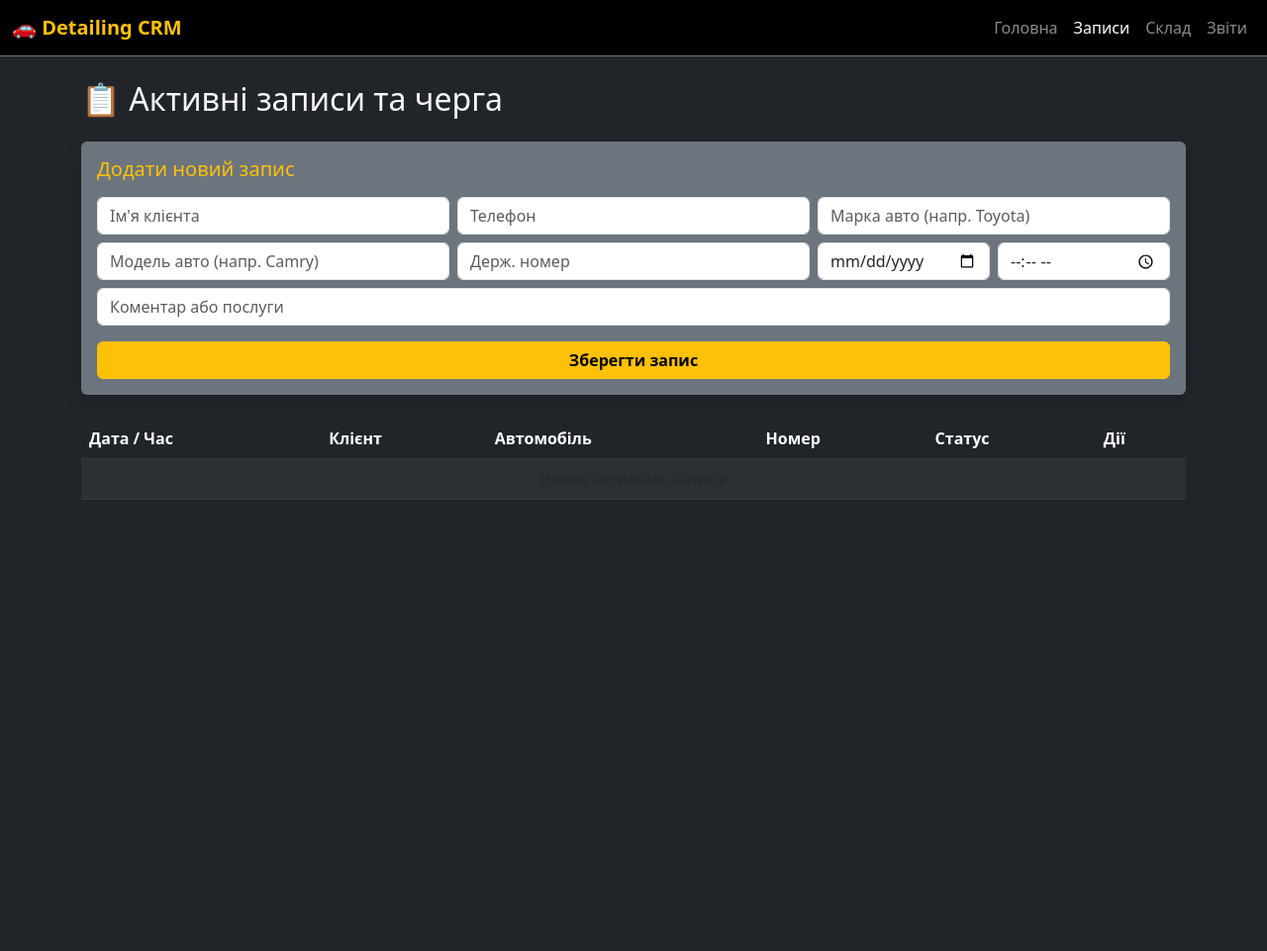
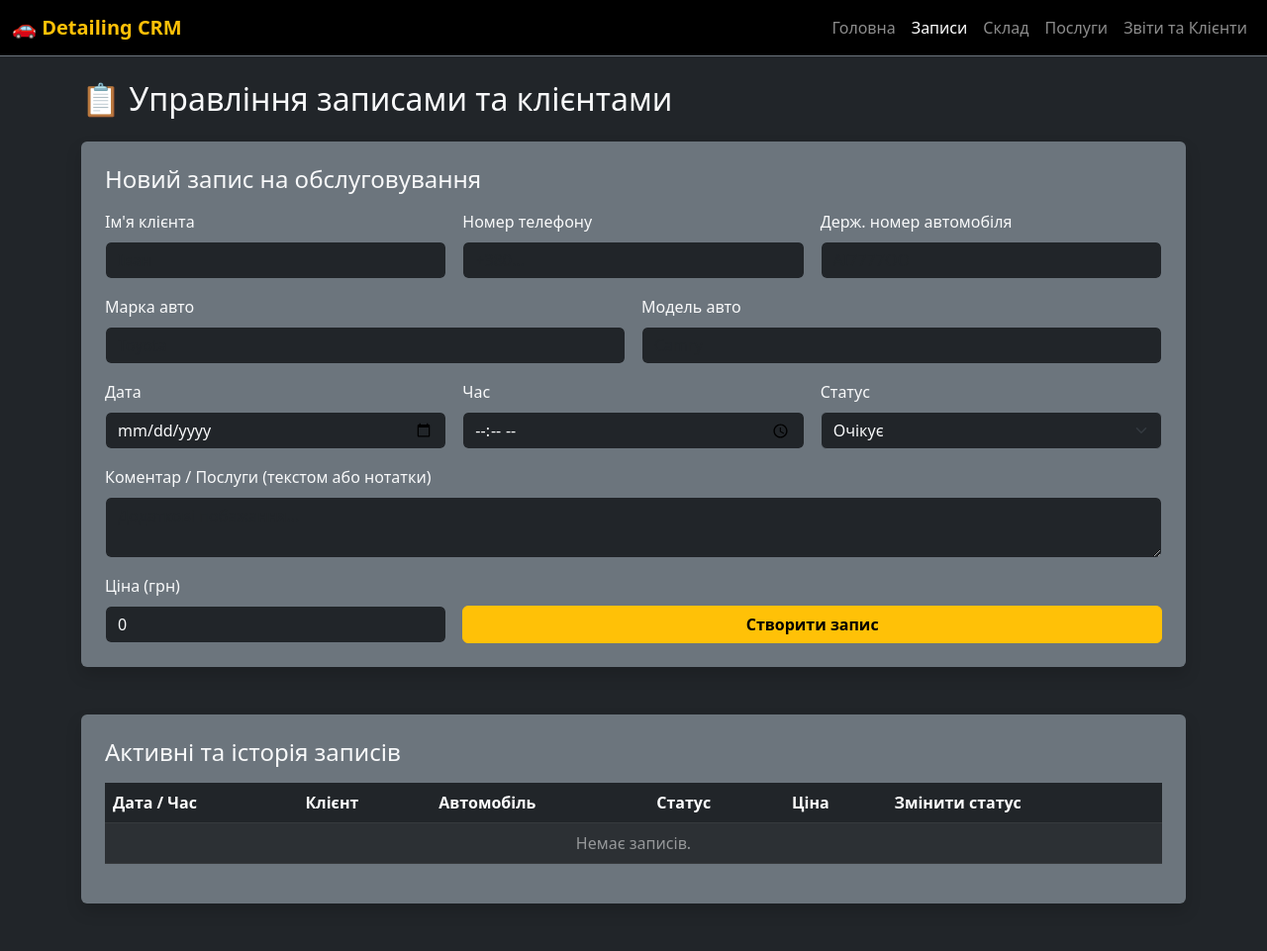
Before and after one commit to blacklinezl28-jpg/tinting-crm, a FastAPI app: page /appointments in a window 1280 px wide. Shown: the whole page at 99% size. Before the commit the page ends 505 px from the top, so only its background shows below. Run offline with FastAPI, Linux system fonts and the light colour scheme; data that the repository does not hold is empty; some libraries are stand-ins or nearby versions.

Commit message:
Update appointments.html

```diff
--- a/templates/appointments.html
+++ b/templates/appointments.html
@@ -14,51 +14,72 @@
                 <a class="nav-link" href="/">Головна</a>
                 <a class="nav-link active" href="/appointments">Записи</a>
                 <a class="nav-link" href="/inventory">Склад</a>
-                <a class="nav-link" href="/reports">Звіти</a>
+                <a class="nav-link" href="/services">Послуги</a>
+                <a class="nav-link" href="/reports">Звіти та Клієнти</a>
             </div>
         </div>
     </nav>
 
-    <div class="container">
-        <h2 class="mb-4">📋 Активні записи та черга</h2>
+    <div class="container mb-5">
+        <h2 class="mb-4">📋 Управління записами та клієнтами</h2>
 
-        <!-- Форма додавання -->
-        <div class="card bg-secondary text-light mb-4 p-3 border-0 shadow">
-            <h5 class="card-title text-warning mb-3">Додати новий запис</h5>
-            <form action="/appointments/add" method="POST">
-                <div class="row g-2">
+        <!-- Форма нового запису -->
+        <div class="card bg-secondary text-light p-4 border-0 shadow mb-5">
+            <h4 class="mb-3">Новий запис на обслуговування</h4>
+            <form action="/appointments/add" method="post" class="row g-3">
                 <div class="col-md-4">
-                        <input type="text" class="form-control" name="client_name" placeholder="Ім'я клієнта" required>
+                    <label class="form-label">Ім'я клієнта</label>
+                    <input type="text" name="client_name" class="form-control bg-dark text-light border-secondary" placeholder="Іван" required>
                 </div>
                 <div class="col-md-4">
-                        <input type="text" class="form-control" name="client_phone" placeholder="Телефон" required>
+                    <label class="form-label">Номер телефону</label>
+                    <input type="text" name="client_phone" class="form-control bg-dark text-light border-secondary" placeholder="+380..." required>
                 </div>
                 <div class="col-md-4">
-                        <input type="text" class="form-control" name="car_brand" placeholder="Марка авто (напр. Toyota)" required>
+                    <label class="form-label">Держ. номер автомобіля</label>
+                    <input type="text" name="car_number" class="form-control bg-dark text-light border-secondary" placeholder="AI7777OO" required>
+                </div>
+                <div class="col-md-6">
+                    <label class="form-label">Марка авто</label>
+                    <input type="text" name="car_brand" class="form-control bg-dark text-light border-secondary" placeholder="Toyota" required>
+                </div>
+                <div class="col-md-6">
+                    <label class="form-label">Модель авто</label>
+                    <input type="text" name="car_model" class="form-control bg-dark text-light border-secondary" placeholder="Camry" required>
                 </div>
                 <div class="col-md-4">
-                        <input type="text" class="form-control" name="car_model" placeholder="Модель авто (напр. Camry)" required>
+                    <label class="form-label">Дата</label>
+                    <input type="date" name="date" class="form-control bg-dark text-light border-secondary" required>
                 </div>
                 <div class="col-md-4">
-                        <input type="text" class="form-control" name="car_number" placeholder="Держ. номер">
+                    <label class="form-label">Час</label>
+                    <input type="time" name="time" class="form-control bg-dark text-light border-secondary" required>
                 </div>
-                    <div class="col-md-2">
-                        <input type="date" class="form-control" name="date" required>
+                <div class="col-md-4">
+                    <label class="form-label">Статус</label>
+                    <select name="status" class="form-select bg-dark text-light border-secondary">
+                        <option value="Очікує" selected>Очікує</option>
+                        <option value="Виконано">Виконано</option>
+                        <option value="Скасовано">Скасовано</option>
+                    </select>
                 </div>
-                    <div class="col-md-2">
-                        <input type="time" class="form-control" name="time" required>
+                <div class="col-md-12">
+                    <label class="form-label">Коментар / Послуги (текстом або нотатки)</label>
+                    <textarea name="comment" class="form-control bg-dark text-light border-secondary" rows="2" placeholder="Додаткові побажання..."></textarea>
                 </div>
-                    <div class="col-12">
-                        <input type="text" class="form-control" name="comment" placeholder="Коментар або послуги">
+                <div class="col-md-4">
+                    <label class="form-label">Ціна (грн)</label>
+                    <input type="number" step="any" name="final_price" class="form-control bg-dark text-light border-secondary" value="0" required>
                 </div>
-                    <div class="col-12 mt-3">
-                        <button type="submit" class="btn btn-warning w-100 fw-bold">Зберегти запис</button>
-                    </div>
+                <div class="col-md-8 d-flex align-items-end">
+                    <button type="submit" class="btn btn-warning w-100 fw-bold">Створити запис</button>
                 </div>
             </form>
         </div>
 
-        <!-- Список записів -->
+        <!-- Список поточних записів із кольоровою індикацією -->
+        <div class="card bg-secondary text-light p-4 border-0 shadow">
+            <h4 class="mb-3">Активні та історія записів</h4>
             <div class="table-responsive">
                 <table class="table table-dark table-striped align-middle">
                     <thead>
@@ -66,31 +87,50 @@
                             <th>Дата / Час</th>
                             <th>Клієнт</th>
                             <th>Автомобіль</th>
-                        <th>Номер</th>
                             <th>Статус</th>
-                        <th>Дії</th>
+                            <th>Ціна</th>
+                            <th>Змінити статус</th>
                         </tr>
                     </thead>
                     <tbody>
                         {% for app in appointments %}
-                    <tr>
-                        <td>{{ app.date }} {{ app.time }}</td>
-                        <td>{{ app.client_name }}<br><small class="text-muted">{{ app.client_phone }}</small></td>
-                        <td>{{ app.car_brand }} {{ app.car_model }}</td>
-                        <td>{{ app.car_number }}</td>
-                        <td><span class="badge bg-warning text-dark">{{ app.status }}</span></td>
+                        <tr class="{% if app.status == 'Виконано' %}table-success text-dark{% elif app.status == 'Скасовано' %}table-danger text-dark{% else %}table-warning text-dark{% endif %}">
+                            <td><strong>{{ app.date }}</strong><br>{{ app.time }}</td>
                             <td>
-                            <a href="#" class="btn btn-sm btn-outline-light">Деталі</a>
+                                <strong>{{ app.client_name }}</strong><br>
+                                <a href="tel:{{ app.client_phone }}" class="text-decoration-none fw-bold">{{ app.client_phone }}</a>
+                            </td>
+                            <td>
+                                {{ app.car_brand }} {{ app.car_model }}<br>
+                                <small class="text-muted">[{{ app.car_number }}]</small>
+                            </td>
+                            <td>
+                                <span class="badge {% if app.status == 'Виконано' %}bg-success{% elif app.status == 'Очікує' %}bg-warning text-dark{% else %}bg-danger{% endif %}">
+                                    {{ app.status }}
+                                </span>
+                            </td>
+                            <td class="fw-bold">{{ app.final_price }} грн</td>
+                            <td>
+                                <form action="/appointments/update_status/{{ app.id }}" method="post" class="d-flex gap-1">
+                                    <select name="status" class="form-select form-select-sm bg-dark text-light border-secondary">
+                                        <option value="Очікує" {% if app.status == 'Очікує' %}selected{% endif %}>Очікує</option>
+                                        <option value="Виконано" {% if app.status == 'Виконано' %}selected{% endif %}>Виконано</option>
+                                        <option value="Скасовано" {% if app.status == 'Скасовано' %}selected{% endif %}>Скасовано</option>
+                                    </select>
+                                    <button type="submit" class="btn btn-sm btn-outline-light">Ок</button>
+                                </form>
                             </td>
                         </tr>
                         {% else %}
                         <tr>
-                        <td colspan="6" class="text-center text-muted">Немає активних записів</td>
+                            <td colspan="6" class="text-center text-white-50">Немає записів.</td>
                         </tr>
                         {% endfor %}
                     </tbody>
                 </table>
             </div>
         </div>
+    </div>
+    <script src="https://cdn.jsdelivr.net/npm/bootstrap@5.3.0/dist/js/bootstrap.bundle.min.js"></script>
 </body>
 </html>
```
Lines whose indentation alone changed are shown as unchanged.
